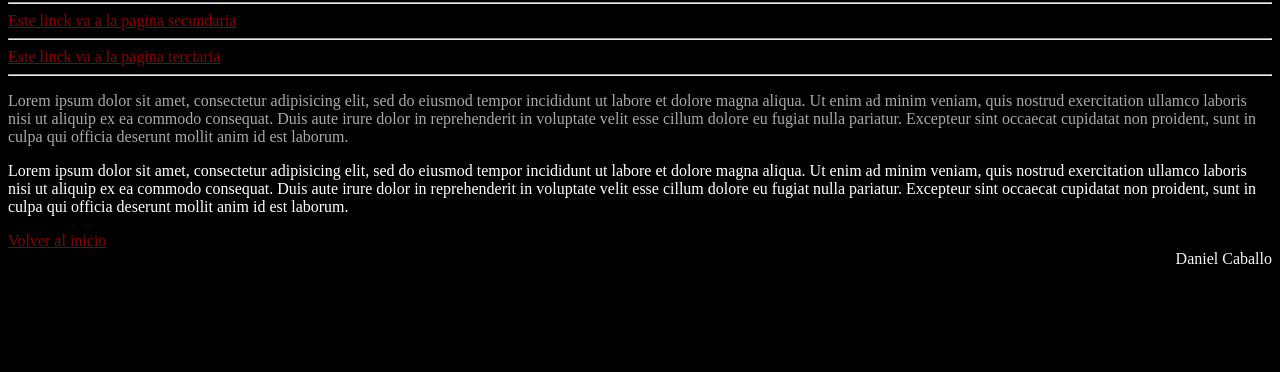
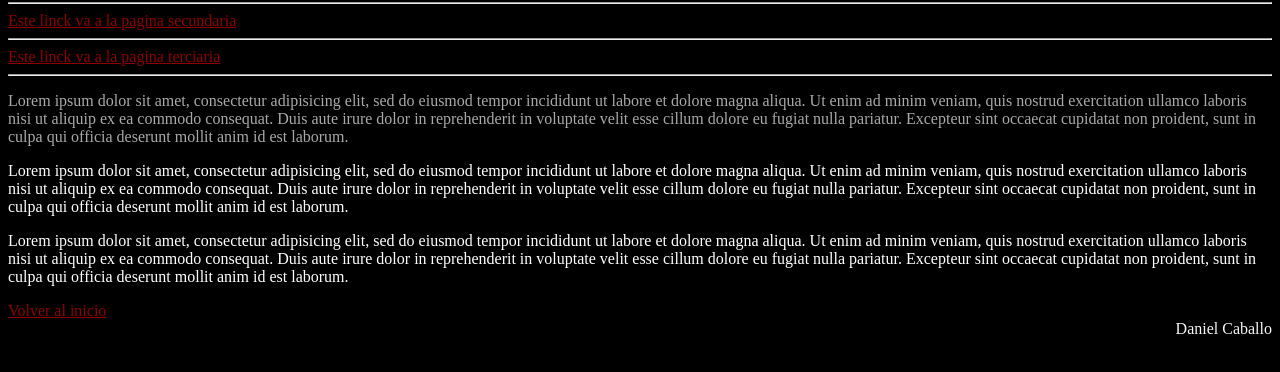
Before and after one commit to DanielCaballo/Proyecto_git, a plain HTML site: page Principal/index.html in a window 1280 px wide. Shown: the part 78-450 px from the top of the page. Drawn offline with Linux system fonts and the light colour scheme.

Commit message:
modificado el Index

```diff
--- a/Principal/index.html
+++ b/Principal/index.html
@@ -32,6 +32,13 @@
     cillum dolore eu fugiat nulla pariatur. Excepteur sint occaecat cupidatat non
     proident, sunt in culpa qui officia deserunt mollit anim id est laborum.</p>
 
+	<p class="texto3">Lorem ipsum dolor sit amet, consectetur adipisicing elit, sed do eiusmod
+    tempor incididunt ut labore et dolore magna aliqua. Ut enim ad minim veniam,
+    quis nostrud exercitation ullamco laboris nisi ut aliquip ex ea commodo
+    consequat. Duis aute irure dolor in reprehenderit in voluptate velit esse
+    cillum dolore eu fugiat nulla pariatur. Excepteur sint occaecat cupidatat non
+    proident, sunt in culpa qui officia deserunt mollit anim id est laborum.</p>
+
 
 
 
```
